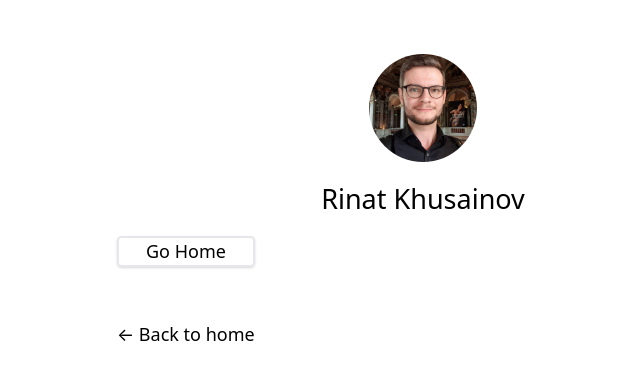
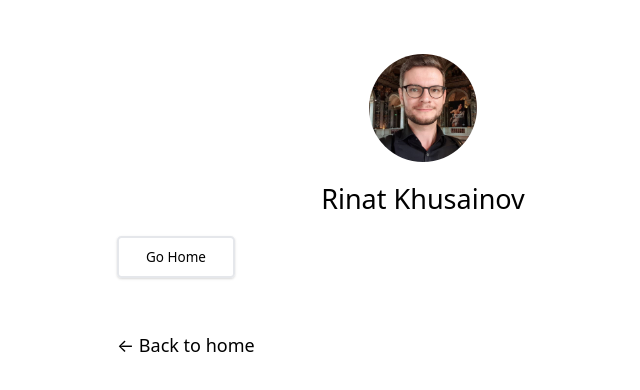
Before and after one commit to khusainovrm/next-app-v, a Next.js app: page /about in a window 1280 px wide. Shown: the top 390 px of the page, without its empty margins (217-857 px from the left). Built offline with nearby package versions, Linux system fonts and the light colour scheme.

Commit message:
refactor

```diff
--- a/lib/fetchData.tsx
+++ b/lib/fetchData.tsx
@@ -9,14 +9,12 @@ export async function fetchData(
       body = JSON.stringify(body)
       headers['Content-Type'] = 'application/json'
     }
-
     const response = await fetch(url, { method, body, headers })
     const data = await response.json()
 
     if (!response.ok) {
       throw new Error(data.message || 'Что-то пошло не так')
     }
-
     return data
   } catch (e) {
     throw e
--- a/pages/about.tsx
+++ b/pages/about.tsx
@@ -8,7 +8,10 @@ export default function About() {
   return (
     <>
       <Layout>
-        <button onClick={clickHandler} className={style.button}>
+        <button
+          onClick={clickHandler}
+          className={`${style.button} text-xs py-2`}
+        >
           Go Home
         </button>
       </Layout>
--- a/pages/posts/[id].tsx
+++ b/pages/posts/[id].tsx
@@ -4,6 +4,7 @@ import Layout from '../../components/layout'
 import Head from 'next/head'
 import { GetStaticProps, GetStaticPaths } from 'next'
 import { useRouter } from 'next/router'
+import { fetchData } from '../../lib/fetchData'
 
 export default function Post({
   postData,
@@ -14,6 +15,7 @@ export default function Post({
   }
 }) {
   const router = useRouter()
+
   return (
     <Layout>
       <Head>
```
